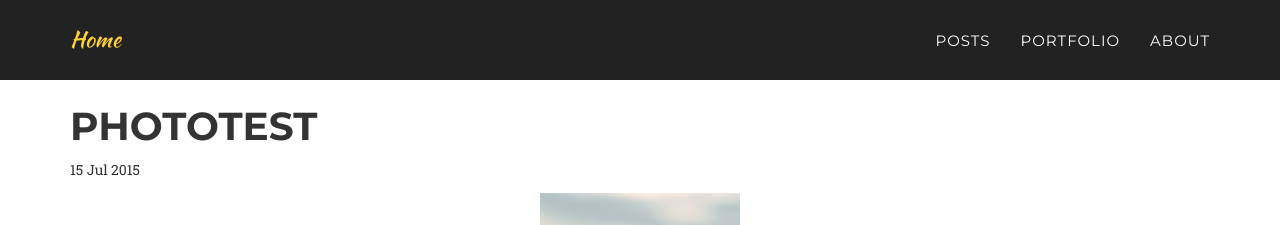
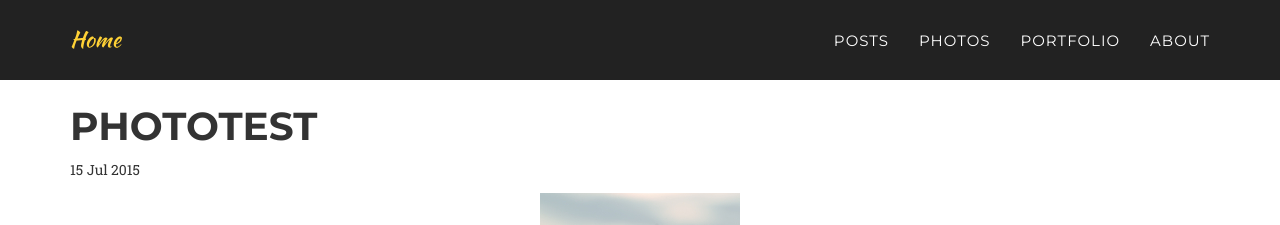
Before and after one commit to swamygurugari/rpillutla.github.io, a Jekyll site: the page built from _posts/2014-07-13-phototest.markdown, in a window 1280 px wide. Shown: the top 225 px of the page. Built offline with Jekyll 4.4.1, drawn with Linux system fonts in a browser that asks for light colours; some web fonts are replaced.

Commit message:
adding photos tab

```diff
--- a/_includes/simple_header.html
+++ b/_includes/simple_header.html
@@ -22,9 +22,9 @@
                     <li>
                         <a href="{{ site.url }}/posts">Posts</a>
                     </li>
-                    <!--li>
-                        <a class="page-scroll" href="#services">Services</a>
-                    </li-->
+                    <li>
+                        <a href="{{ site.url }}/photos">Photos</a>
+                    </li>
                     <li>
                         <a href="{{ site.url }}/#portfolio">Portfolio</a>
                     </li>
```
